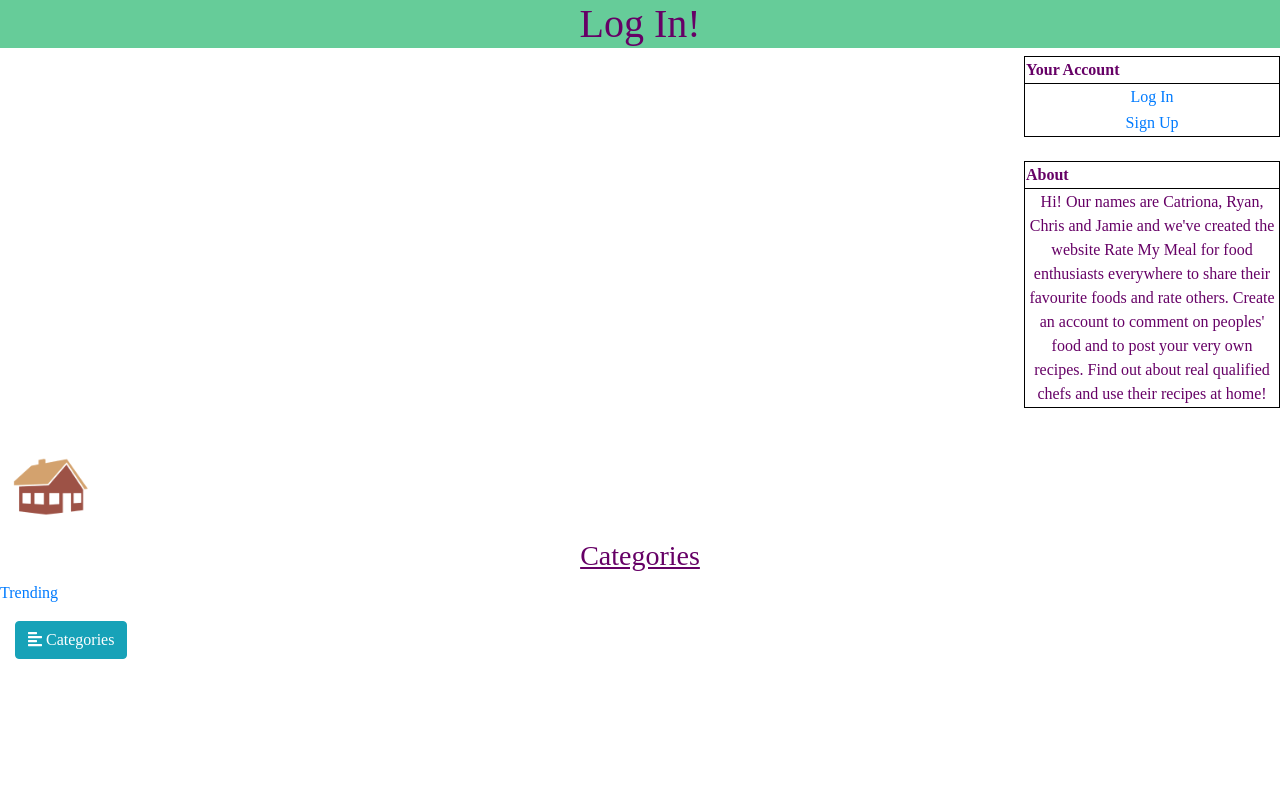
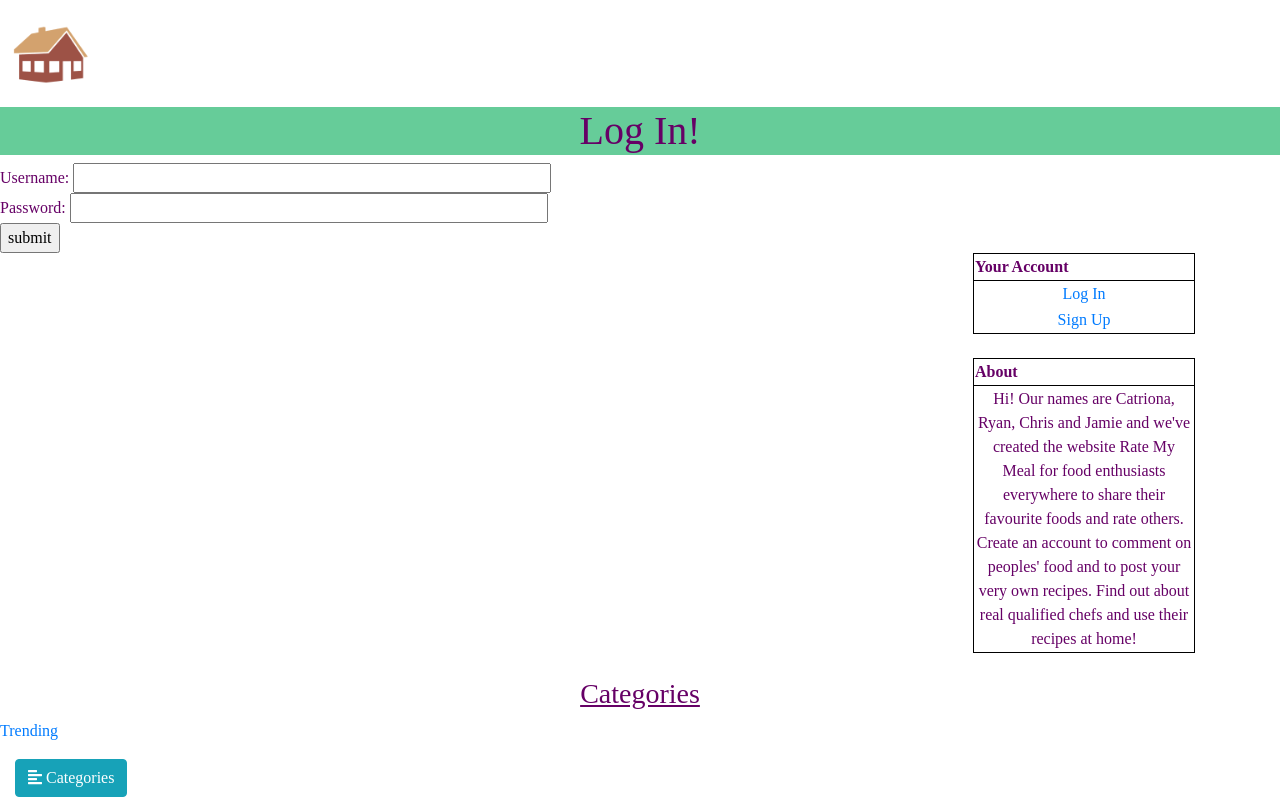
Before and after one commit to RyWilliamson/RateMyMealProject, a Django app: page /meal/login/ in a window 1280 px wide. Run offline with Django 3.2, Linux system fonts and the light colour scheme; some libraries are stand-ins or nearby versions.

Commit message:
positioning edits base/login/signup

```diff
--- a/templates/meal/base.html
+++ b/templates/meal/base.html
@@ -79,6 +79,14 @@ th, td {
 	</head>
 
 	<body>
+
+		<div>
+			<a href = "{% url 'base' %}"><input type = "image" src = "{% static 'images/home.png' %}" name = "home" height = 100 width = 100 ></a>
+		</div>
+
+
+
+
 	{% block body_block %}
 		<h1> Rate My Meal </h1>
 
@@ -158,7 +166,8 @@ th, td {
 {% endblock %}
 
 
-		<div>
+		<div class="container">
+		<div class="table-responsive">
 		<table id = "1">
 			<tr>
 				<th>Your Account</th>
@@ -182,8 +191,11 @@ th, td {
 			{% endif %}
 		</table></br>
 		</div>
+		</div>
 
-		<div>
+		<div class = "container">
+		<div class="active">
+		<div class="table-responsive">
 		<table id = "2">
 			<tr>
 				<th>About</th>
@@ -196,17 +208,9 @@ th, td {
 
 		</table>
 		</div>
-
+		</div>
+		</div>
 		</br>
-
-
-
-		<div>
-			<a href = "{% url 'base' %}"><input type = "image" src = "{% static 'images/home.png' %}" name = "home" height = 100 width = 100 ></a>
-		</div>
-
-
-
 
 
 		<div class="wrapper">
--- a/templates/meal/login.html
+++ b/templates/meal/login.html
@@ -2,9 +2,17 @@
 {% load staticfiles %}
 
 {% block title_block %}
-        Register
+	Login
 {% endblock %}
 
 {% block body_block %}
-  <h1>Log In!</h1>
+<h1>Log In!</h1>
+<form id="login_form" method="post" action ="{% url 'login' %}">
+	{% csrf_token %}
+	Username: <input type="text" name="username" value="" size="50" />
+	<br/>
+	Password: <input type="password" name="password" value="" size="50" />
+	<br/>
+	<input type="submit" value="submit" />
+</form>
 {% endblock %}
--- a/templates/meal/registerChef.html
+++ b/templates/meal/registerChef.html
@@ -1,4 +1,4 @@
-{% extends 'rango/base.html' %}
+{% extends 'meal/base.html' %}
 {% load staticfiles %}
 
 {% block title_block %}
@@ -10,7 +10,7 @@
     {% if registered %}
         <a href="{% url 'index' %}">Return to the homepage.</a><br />
 
-        {% else %}
+    {% else %}
         <form id="user_formChef" method="post" action="{% url 'registerChef' %}"enctype="multipart/form-data">
 
         {% csrf_token %}
--- a/templates/meal/registerRegular.html
+++ b/templates/meal/registerRegular.html
@@ -1,4 +1,4 @@
-{% extends 'rango/base.html' %}
+{% extends 'meal/base.html' %}
 {% load staticfiles %}
 
 {% block title_block %}
@@ -6,11 +6,11 @@
 {% endblock %}
 
 {% block body_block %}
-    <h1>Sign Up!</h1>
+    <h1>Sign Up as a Home Cook!</h1>
     {% if registered %}
         Rango says: <strong>thank you for registering!</strong>
 
-        {% else %}
+    {% else %}
         <form id="user_form" method="post" action="{% url 'registerRegular' %}"enctype="multipart/form-data">
 
         {% csrf_token %}
```
